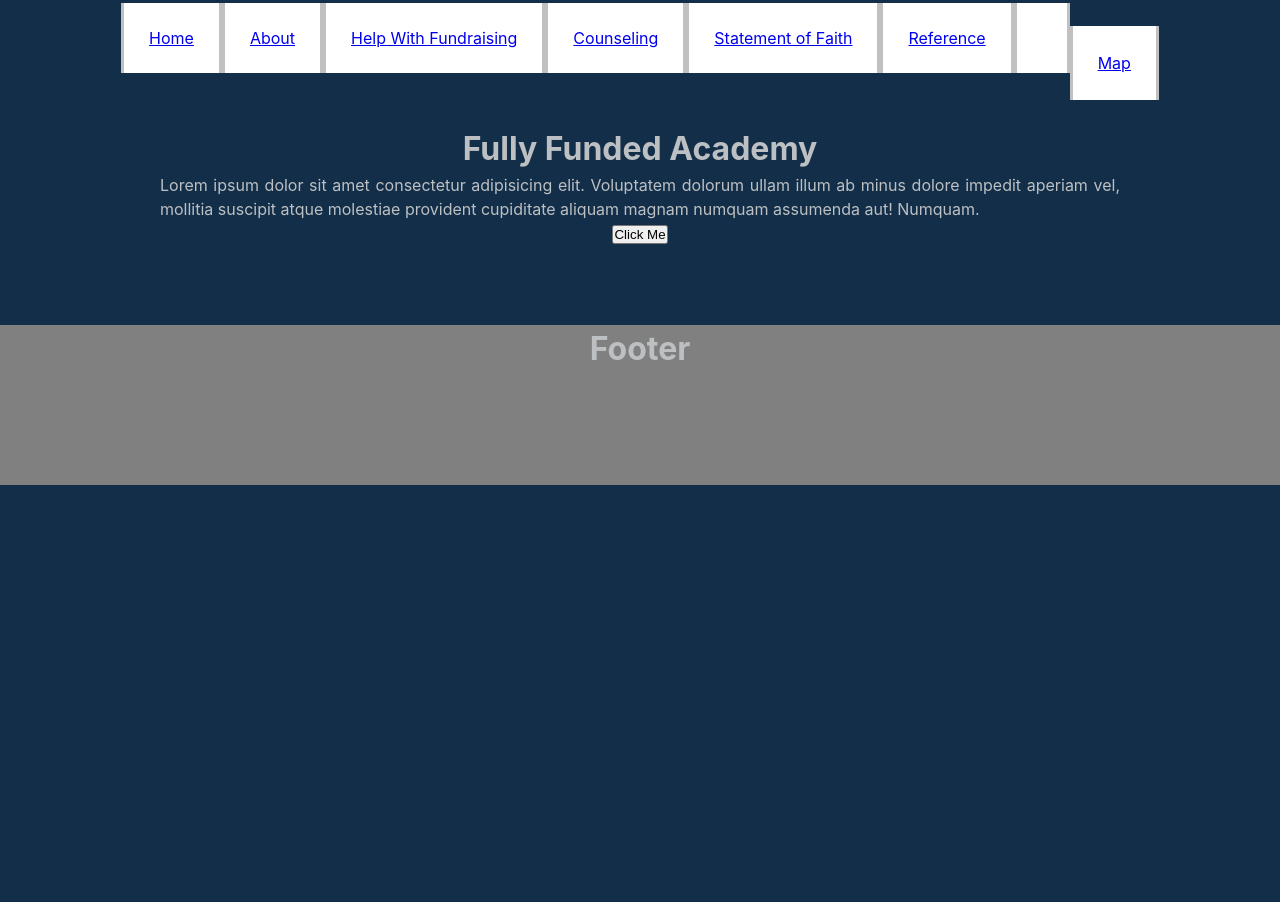
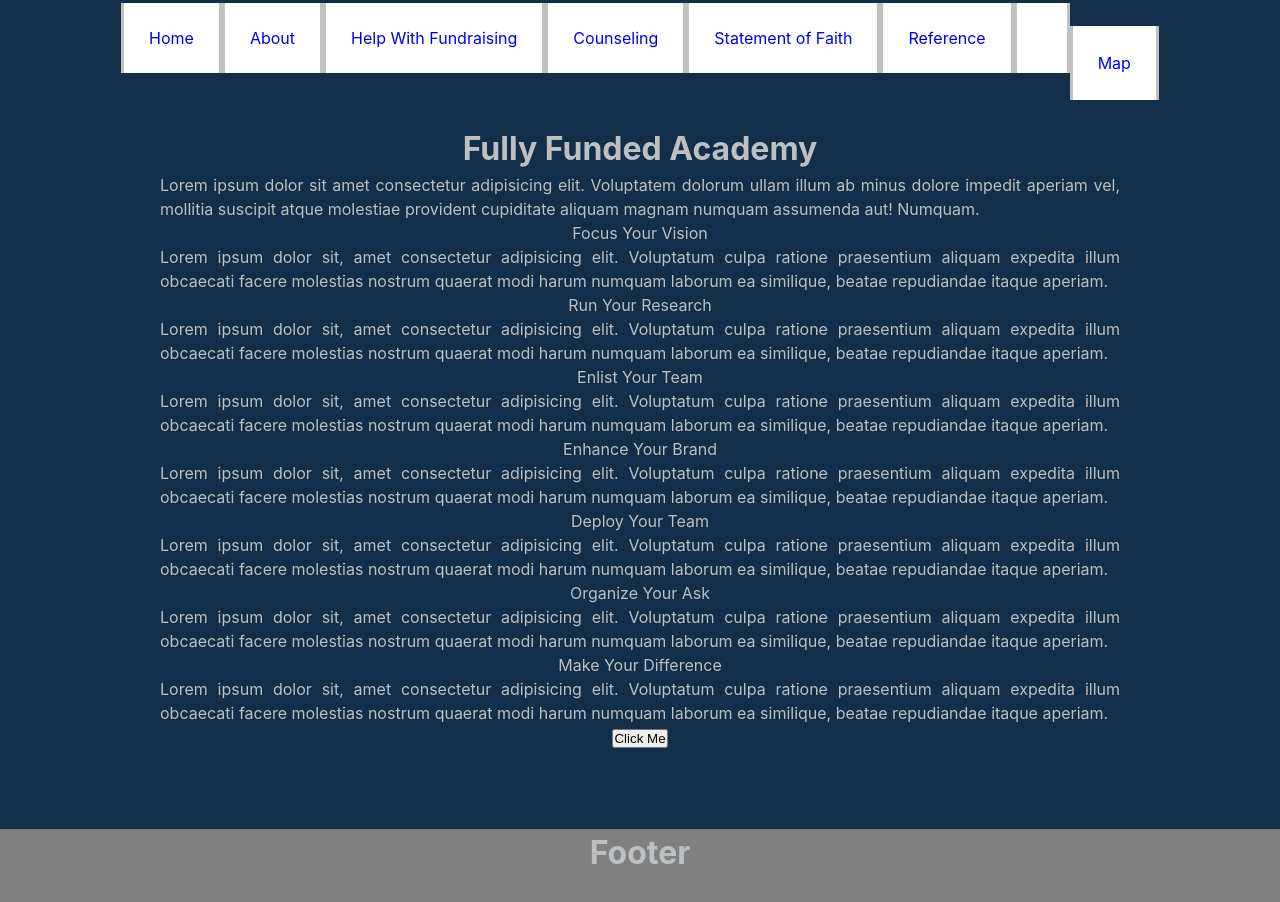
Before and after one commit to john-byron/portfolio, a React (Create React App) app: page /ffa in a window 1280 px wide. Shown: the top 902 px of the page. Before the commit the page ends 800 px from the top, so only its background shows below. Built offline with nearby package versions, Linux system fonts and the light colour scheme.

Commit message:
Added list and dummy text to FFA page

```diff
--- a/src/App.css
+++ b/src/App.css
@@ -64,13 +64,13 @@ p{
 
 }
 
-a:link{
+a:Link{
   padding: 25px;
   border-right: silver 3px solid;
   border-left: black 3px solid;
   background-color: white;
   border-color: silver;
-  text-decoration-style: none;
+  text-decoration: none;
 }
 
 /* Map page */
--- a/src/pages/FFA.jsx
+++ b/src/pages/FFA.jsx
@@ -5,7 +5,48 @@ function FFA() {
         <div>
             <h1>Fully Funded Academy</h1>
 
-            <p>Lorem ipsum dolor sit amet consectetur adipisicing elit. Voluptatem dolorum ullam illum ab minus dolore impedit aperiam vel, mollitia suscipit atque molestiae provident cupiditate aliquam magnam numquam assumenda aut! Numquam.</p>
+            <p>
+                Lorem ipsum dolor sit amet consectetur adipisicing elit. Voluptatem dolorum ullam illum ab minus dolore impedit aperiam vel, mollitia suscipit atque molestiae provident cupiditate aliquam magnam numquam assumenda aut! Numquam.
+            </p>
+            <ol className="RoadMap" id="FREEDOM">
+
+                <li id="F">Focus Your Vision</li>
+                <p>
+                    Lorem ipsum dolor sit, amet consectetur adipisicing elit. Voluptatum culpa ratione praesentium aliquam expedita illum obcaecati facere molestias nostrum quaerat modi harum numquam laborum ea similique, beatae repudiandae itaque aperiam.
+                </p>
+
+                <li id="R">Run Your Research</li>
+                <p>
+                    Lorem ipsum dolor sit, amet consectetur adipisicing elit. Voluptatum culpa ratione praesentium aliquam expedita illum obcaecati facere molestias nostrum quaerat modi harum numquam laborum ea similique, beatae repudiandae itaque aperiam.
+                </p>
+
+                <li id="E">Enlist Your Team</li>
+                <p>
+                    Lorem ipsum dolor sit, amet consectetur adipisicing elit. Voluptatum culpa ratione praesentium aliquam expedita illum obcaecati facere molestias nostrum quaerat modi harum numquam laborum ea similique, beatae repudiandae itaque aperiam.
+                </p>
+
+                <li id="E">Enhance Your Brand</li>
+                <p>
+                    Lorem ipsum dolor sit, amet consectetur adipisicing elit. Voluptatum culpa ratione praesentium aliquam expedita illum obcaecati facere molestias nostrum quaerat modi harum numquam laborum ea similique, beatae repudiandae itaque aperiam.
+                </p>
+
+                <li id="D">Deploy Your Team</li>
+                <p>
+                    Lorem ipsum dolor sit, amet consectetur adipisicing elit. Voluptatum culpa ratione praesentium aliquam expedita illum obcaecati facere molestias nostrum quaerat modi harum numquam laborum ea similique, beatae repudiandae itaque aperiam.
+                </p>
+
+                <li id="O">Organize Your Ask</li>
+                <p>
+                    Lorem ipsum dolor sit, amet consectetur adipisicing elit. Voluptatum culpa ratione praesentium aliquam expedita illum obcaecati facere molestias nostrum quaerat modi harum numquam laborum ea similique, beatae repudiandae itaque aperiam.
+                </p>
+
+                <li id="M">Make Your Difference</li>
+                <p>
+                    Lorem ipsum dolor sit, amet consectetur adipisicing elit. Voluptatum culpa ratione praesentium aliquam expedita illum obcaecati facere molestias nostrum quaerat modi harum numquam laborum ea similique, beatae repudiandae itaque aperiam.
+                </p>
+
+            </ol>
+
 
             <button src="https://go.fullyfundedacademy.com/roadmap">Click Me</button>
         </div>
```
Also changed, not shown: 1 other file (tests, documents, lock files or other folders).
